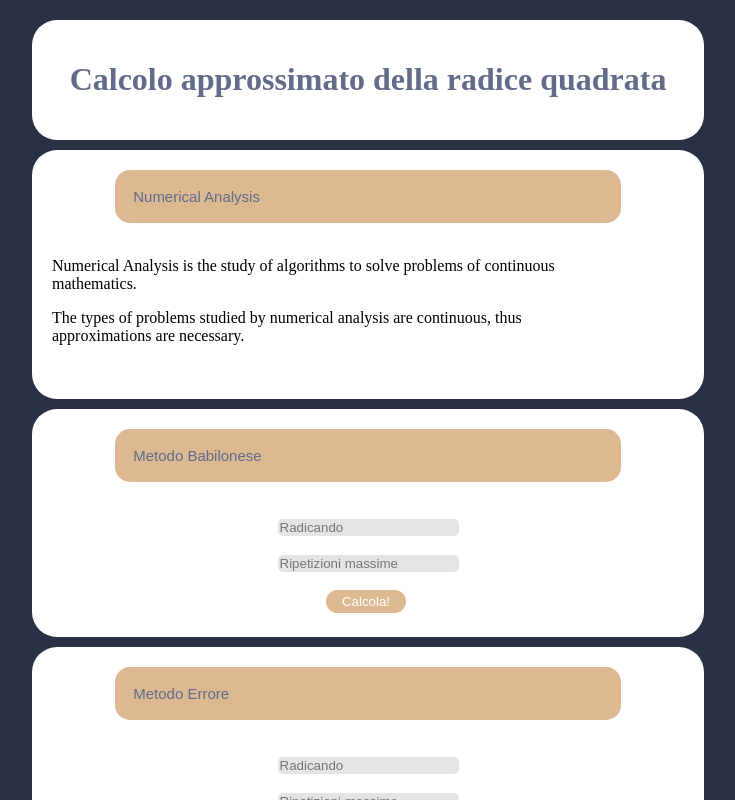
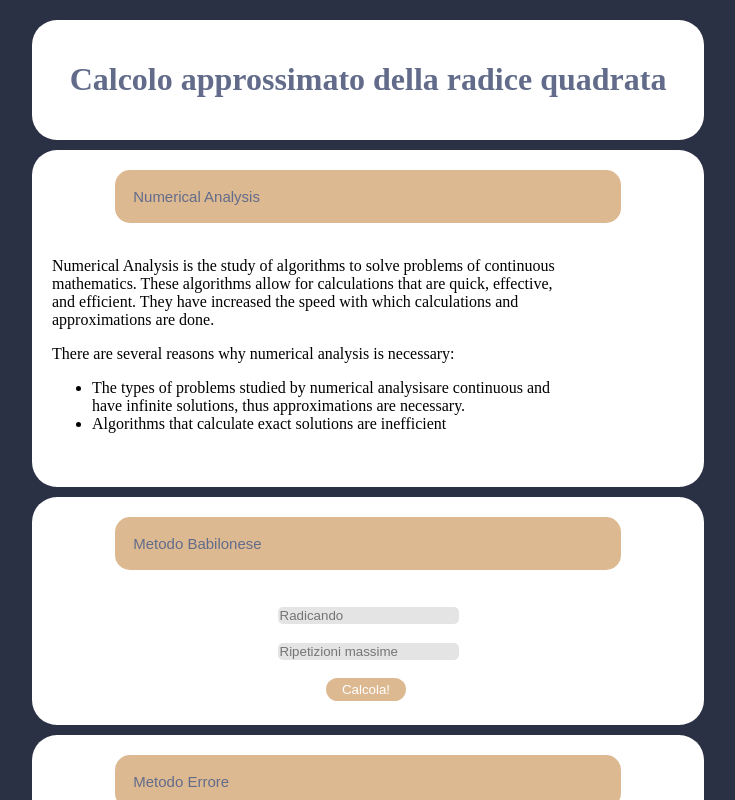
Before and after one commit to strobosco/RadiceQuadrataFinale, a React (Create React App) app: page /#/ in a window 1280 px wide. Both pictures are taken after a click on the button "Numerical Analysis". Shown: the top 800 px of the page, without its empty margins (272-1007 px from the left). Built offline with nearby package versions, Linux system fonts and the light colour scheme.

Commit message:
Fixed intro text

```diff
--- a/src/pages/components/NumericalAnalysis.js
+++ b/src/pages/components/NumericalAnalysis.js
@@ -4,9 +4,16 @@ const NumericalAnalysis = ({ showDesc, onToggle }) => {
             <button type="button" className="collapsible" onClick={() => onToggle(showDesc.id)}>Numerical Analysis</button> <br/><br/>
             {showDesc.isShown ? (<div className="intro-text">
             <p>Numerical Analysis is the study of algorithms
-            to solve problems of continuous mathematics.</p>
-            <p>The types of problems studied by numerical analysis
-            are continuous, thus approximations are necessary.</p>
+            to solve problems of continuous mathematics. These algorithms
+            allow for calculations that are quick, effective, and efficient.
+            They have increased the speed with which calculations and approximations are done.</p>
+            <p> There are several reasons why numerical analysis is necessary:
+            <ul>
+                <li>The types of problems studied by numerical analysisare continuous
+                and have infinite solutions, thus approximations are necessary.</li>
+                <li>Algorithms that calculate exact solutions are inefficient</li>
+            </ul>
+            </p>
             </div>) : (<h1 className="intro-question" style={{textAlign: "center"}}>What is Numerical Analysis?</h1>) } <br/>
         </div>
     )
```
